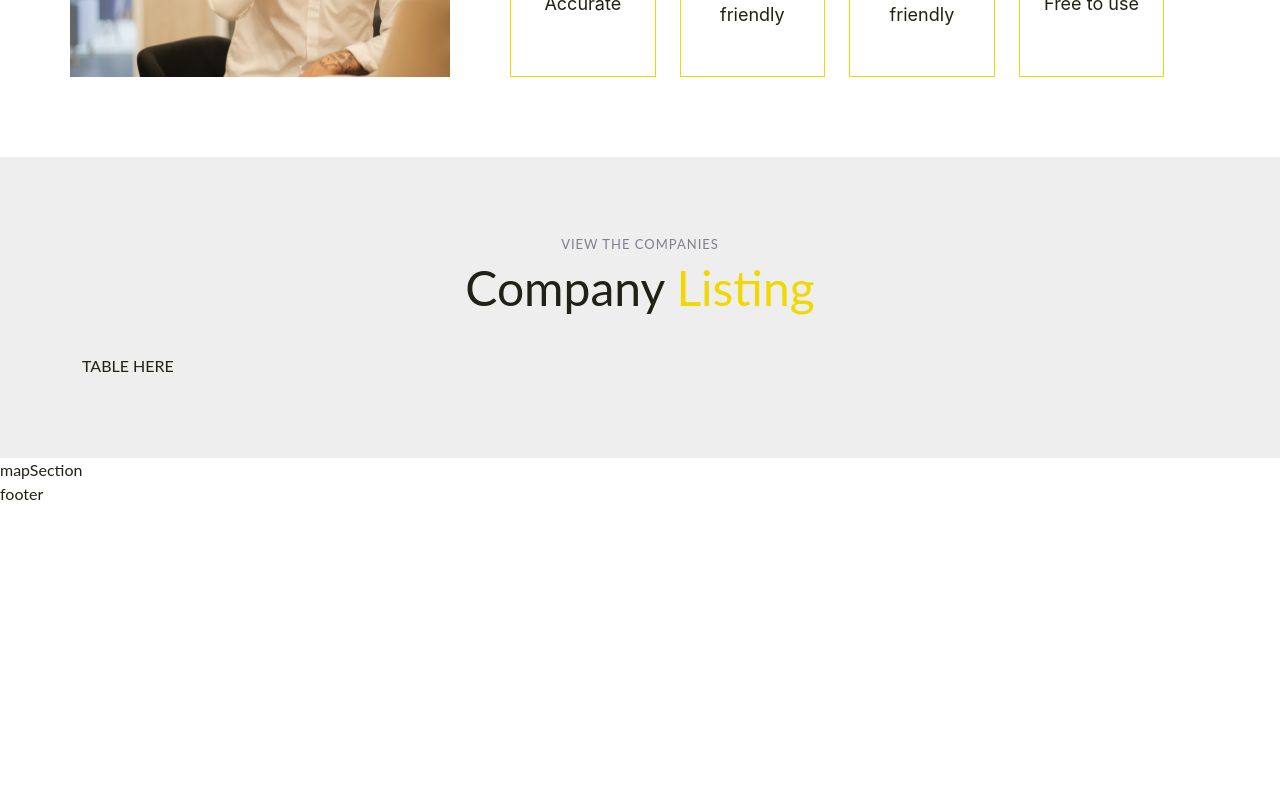
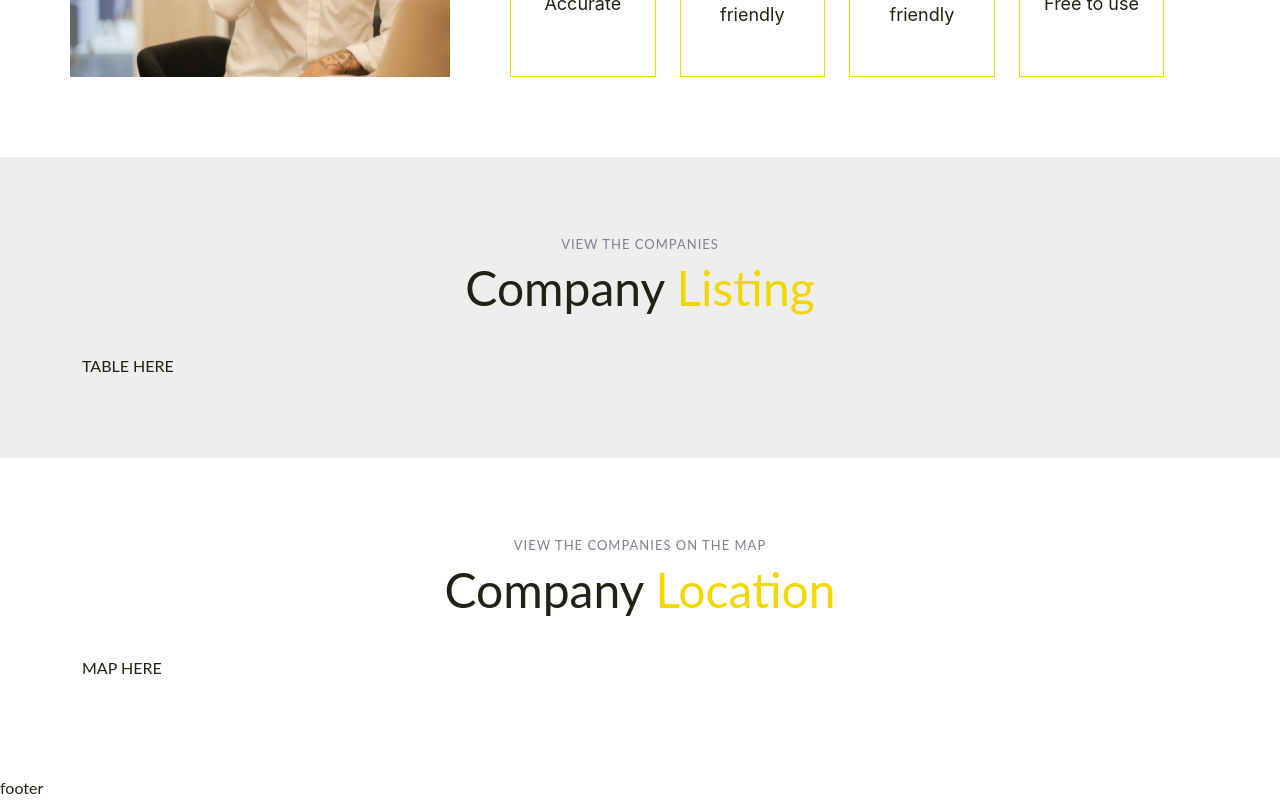
Before and after one commit to tobyemmanuel/company-dir, a React (Create React App) app: page / in a window 1280 px wide. Shown: the part 923-1723 px from the top of the page. Before the commit the page ends 1429 px from the top, so only its background shows below. Built offline with nearby package versions, Linux system fonts and the light colour scheme.

Commit message:
Added map section

```diff
--- a/src/components/MapSection.js
+++ b/src/components/MapSection.js
@@ -2,6 +2,21 @@ import React from 'react'
 
 export default function MapSection() {
   return (
-    <div>mapSection</div>
+    <div>
+      <section id="map-section" className="low-padding">
+        <div className="container" data-aos="fade-up">
+
+          <div className="section-header">
+            <h2>View the companies on the map</h2>
+            <p>Company <span>Location</span></p>
+          </div>
+
+          <div className="map mb-3">
+            MAP HERE
+          </div>
+
+        </div>
+      </section>
+    </div>
   )
 }
```
